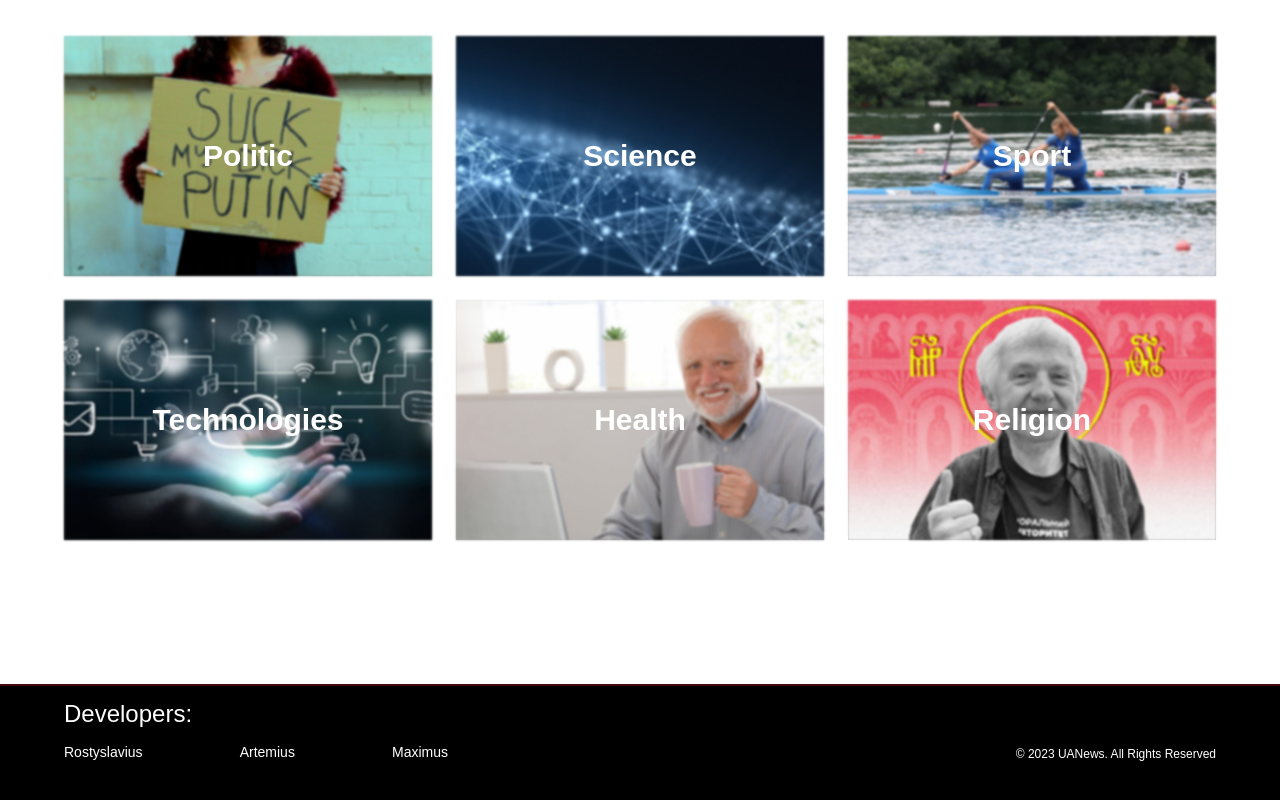
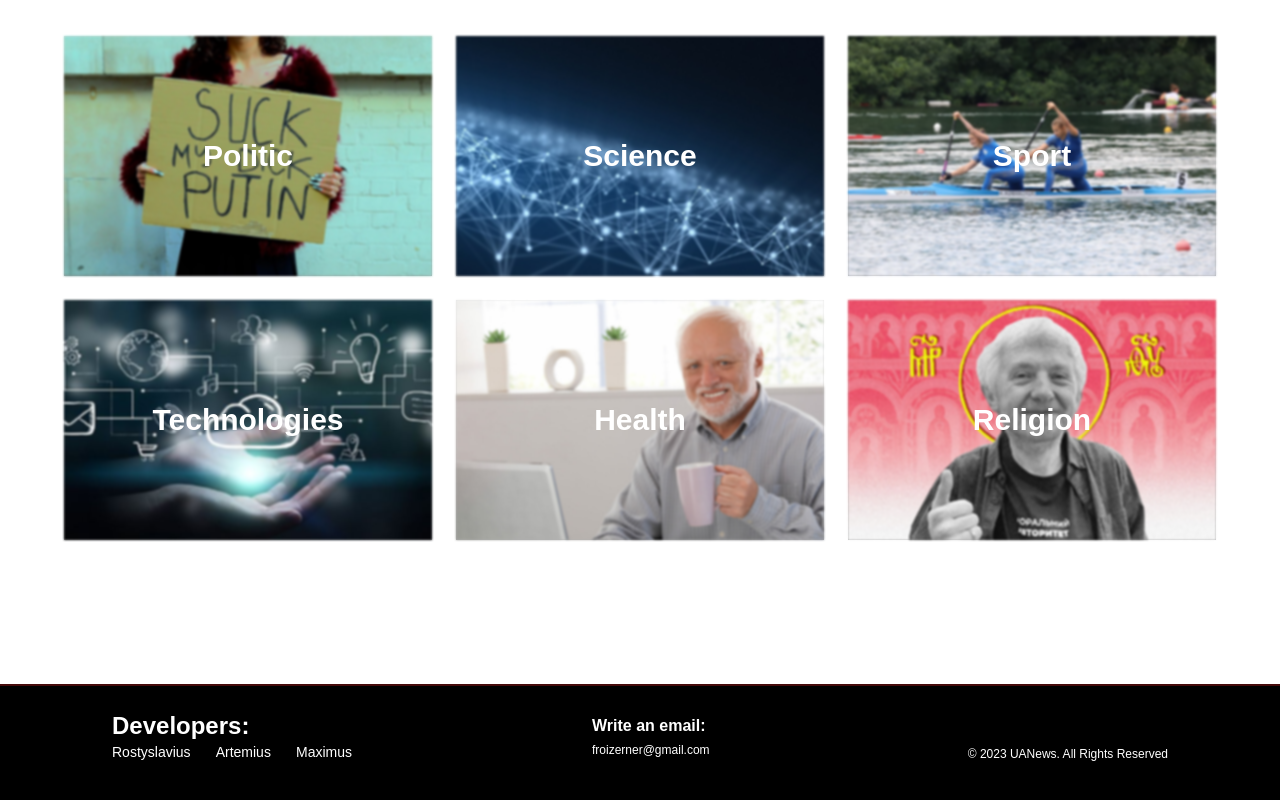
Before and after one commit to FedorivRostik/UANews-main, a website: page index.html in a window 1280 px wide. Shown: the part 1527-2327 px from the top of the page. Drawn offline with Linux system fonts and the light colour scheme.

Commit message:
added email logic

```diff
--- a/index.html
+++ b/index.html
@@ -10,6 +10,7 @@
   <link href="https://fonts.googleapis.com/css2?family=Alata&family=Josefin+Sans:wght@300&display=swap"
     rel="stylesheet">
     <script src="./js/burger.js" defer></script>
+    <script src="./js/email.js" defer></script>
 </head>
 
 <body>
@@ -63,12 +64,12 @@
     <!-- Footer -->
     <footer class="w-full   bg-black border-t-2 border-red-950 mx-auto pt-3 pb-16 px-6">
       <!-- Container -->
-      <div class=" mx-auto flex flex-col justify-center max-w-6xl md:flex-row">
+      <div class="space-y-3 mx-auto flex flex-col justify-center max-w-6xl md:flex-row">
         <!-- About section -->
-        <div class="flex flex-col items-center  md:w-2/3 md:items-start">
-          <h3 class="text-white text-2xl text-center md:text-left font-medium w-full">Developers:</h3>
+        <div class=" flex flex-col  mt-3 items-center  md:w-5/12 md:items-start">
+          <h3 class="text-white text-2xl text-center md:text-left font-bold w-full">Developers:</h3>
           <ul
-            class="mt-3 space-y-1 flex flex-col items-center md:flex-row md:space-y-0 md:justify-between md:w-1/2 md:space-x-3">
+            class=" space-y-1 flex flex-col items-center md:flex-row md:space-y-0 md:justify-between md:w-1/2 md:space-x-3">
             <li class="text-white text-sm hover:text-red-700 transform duration-300"><a
                 href="https://t.me/ljutyk">Rostyslavius</a></li>
             <li class="text-white text-sm hover:text-red-700 transform duration-300"><a
@@ -77,8 +78,12 @@
                 href="https://t.me/Maks2R">Maximus</a></li>
           </ul>
         </div>
+        <div class="flex flex-col space-y-1  items-center justify-center md:w-3/12 md:items-start text-white">
+         <span class="font-semibold text-md"> Write an email:</span>
+          <button id="email" class="text-xs hover:underline hover:underline-offset-8 hover:text-red-700 decoration-red-700 transform duration-300" >froizerner@gmail.com</button>
+        </div>
         <!-- Liceance -->
-        <div class="mt-5 text-xs text-white md:w-1/3 md:flex md:justify-end md:items-end md:mt-0 md:p-0 text-center">
+        <div class=" text-xs text-white md:w-3/12 md:flex md:justify-end md:items-end md:mt-0 md:p-0 text-center">
           <div>© 2023 UANews. All Rights Reserved </div>
         </div>
       </div>
--- /dev/null
+++ b/js/email.js
@@ -0,0 +1,8 @@
+const emailRef = document.getElementById('email');
+
+const sendEmail = function () { window.open('mailto:froizerner@gmail.com?subject=I have information for you&body=Write here'); };
+
+emailRef.addEventListener('click', function () {
+
+    window.open('mailto:froizerner@gmail.com?subject=I have information for you&body=Write here');
+ })
```
Also changed, not shown: output.css.
